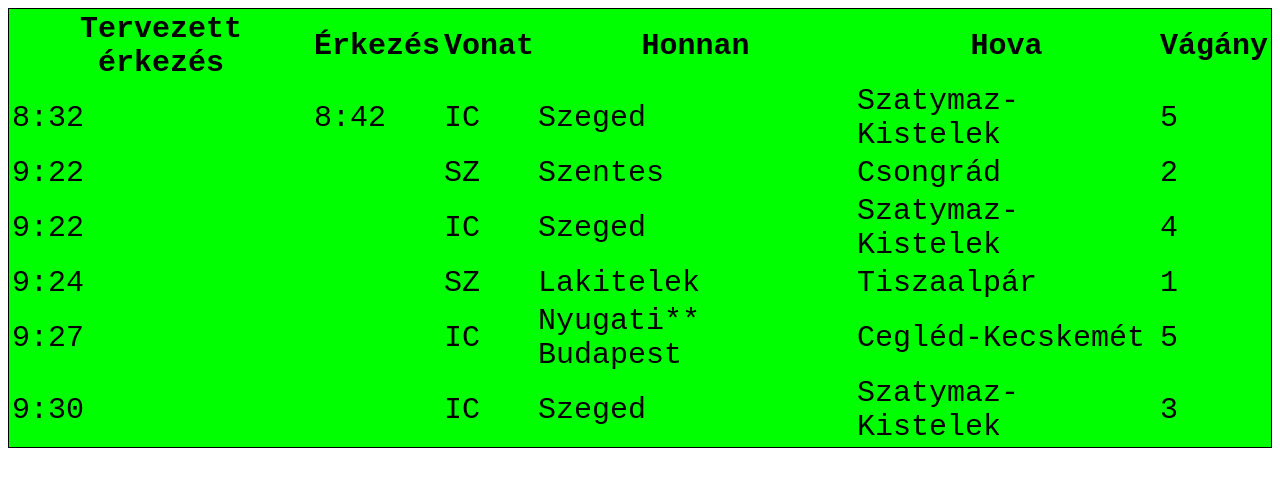
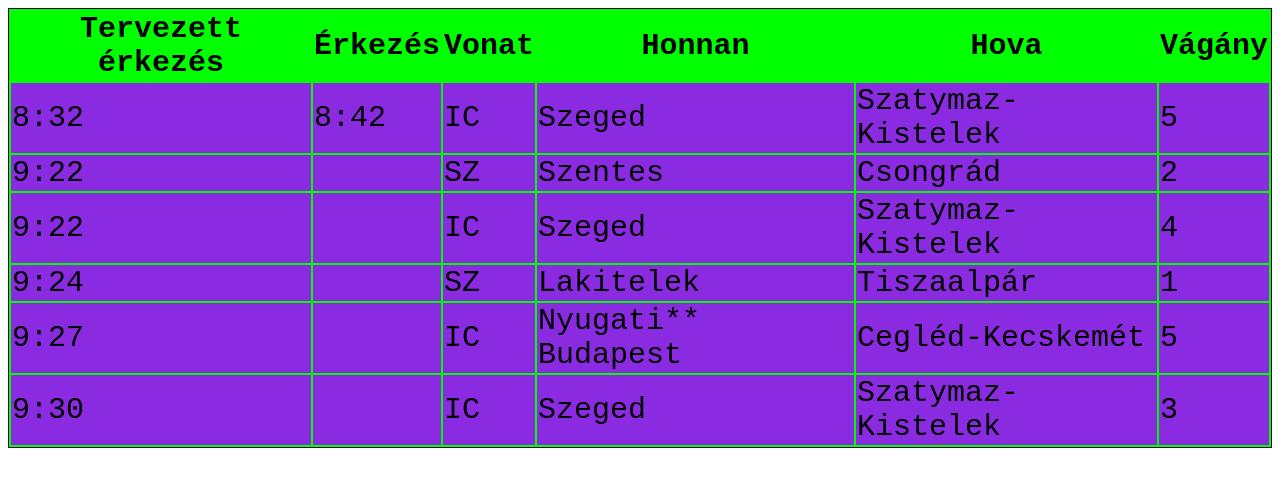
Before and after one commit to ujhegyimilus69/2025_01_30_mav_utastajekoztato, a plain HTML site: page index.html in a window 1280 px wide. Drawn offline with Linux system fonts and the light colour scheme.

Commit message:
Update styles.css

```diff
--- a/styles.css
+++ b/styles.css
@@ -5,3 +5,4 @@ table {
     font-family: 'Courier New';  /* betűtípus */
     font-size: 30px; /* betűméret */
   }
+  td {background-color: blueviolet;}
```
